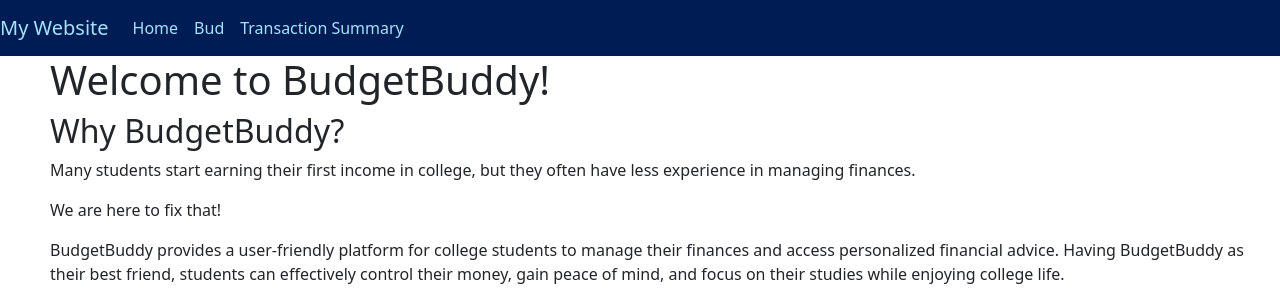
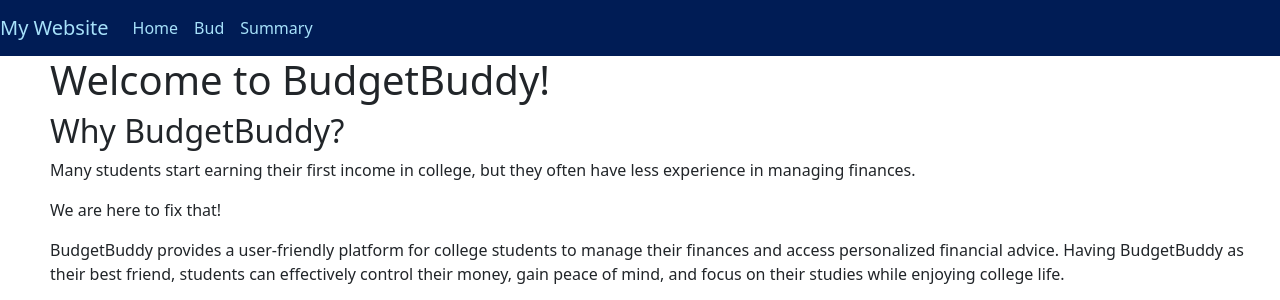
Before and after one commit to kjx172/BudgetBuddy, a Flask app: page / in a window 1280 px wide. Shown: the top 300 px of the page. Run offline with Flask 3, Linux system fonts and the light colour scheme.

Commit message:
trying to push the style changes again

```diff
--- a/templates/layout.html
+++ b/templates/layout.html
@@ -23,7 +23,7 @@
                         <a class="nav-link" href="{{ url_for('chatbot_site') }}">Bud</a>
                     </li>
                     <li class="nav-item">
-                        <a class="nav-link" href="#">Transaction Summary</a>
+                        <a class="nav-link" href="#">Summary</a>
                     </li>
                 </ul>
             </div>
```
Also changed, not shown: static/styles.css (line endings or trailing spaces).
